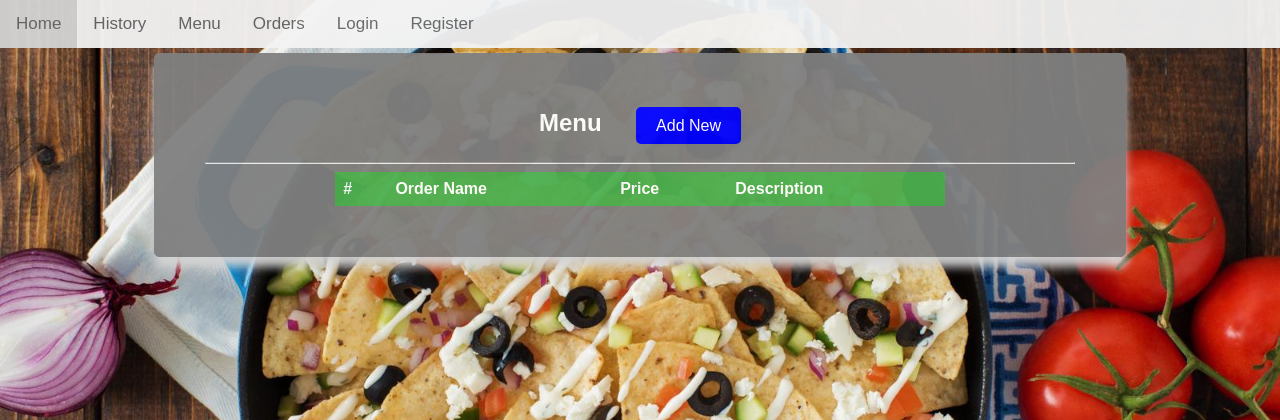
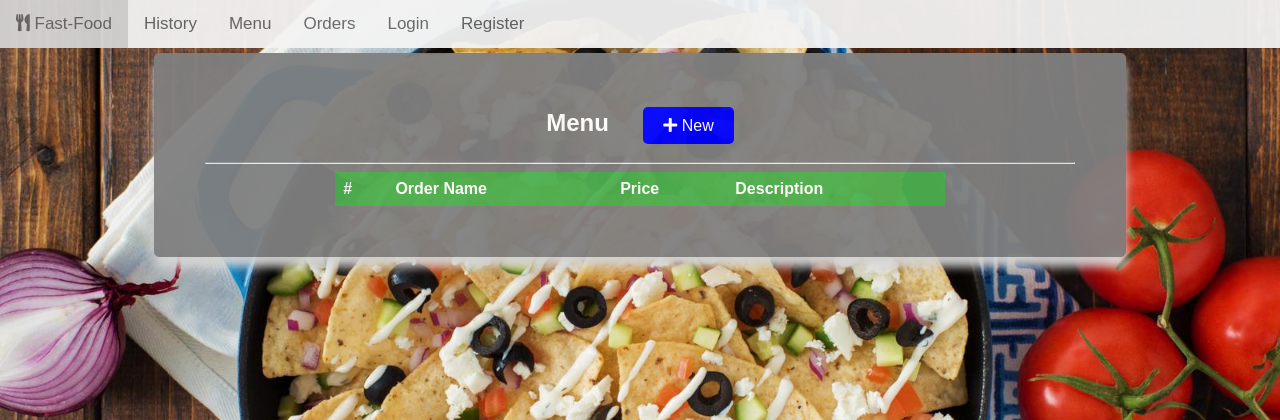
Before and after one commit to TeamoreA/fast-food-app, a Flask app: page /admin/admin_index in a window 1280 px wide. Shown: the top 420 px of the page. Run offline with Flask 2, Linux system fonts and the light colour scheme; lists and menus that the app fills with data are empty; some libraries are stand-ins or nearby versions.

Commit message:
fix the redirects [ch #161179487]

```diff
--- a/app/static/js/admin_orders.js
+++ b/app/static/js/admin_orders.js
@@ -29,7 +29,7 @@ orderProcess = () => {
     if(msg === "Order Status updated successfully"){
       document.getElementById('flash').innerHTML = msg;
       setTimeout(() => {document.getElementById("flash").innerHTML = "";}, 4000);
-      window.location.href = "{{ url_for('login') }}";
+      window.location.href = "/admin/orders_list";
     }
     else{
       document.getElementById('flash').innerHTML = msg;
--- a/app/static/js/create_order.js
+++ b/app/static/js/create_order.js
@@ -17,7 +17,7 @@ fetch(corsUrl + url)
 .catch(error => console.log(error));
 
 
-//function to create a new user
+//function to create a new order
 const token = localStorage.getItem("token");
 createOrder = () => {
   var corsUrl = 'https://cors-anywhere.herokuapp.com/';
@@ -45,7 +45,7 @@ createOrder = () => {
     if(msg === "Order created successfully"){
       document.getElementById('flash').innerHTML = msg;
       setTimeout(() => {document.getElementById("flash").innerHTML = "";}, 4000);
-      window.location.href = "/login";
+      window.location.href = "/admin/myorders";
     }
     else{
       document.getElementById('flash').innerHTML = msg;
--- a/app/static/js/menu.js
+++ b/app/static/js/menu.js
@@ -24,7 +24,7 @@ createMenu = () => {
     if(msg === "New food item been created successfully"){
       document.getElementById('flash').innerHTML = msg;
       setTimeout(() => {document.getElementById("flash").innerHTML = "";}, 5000);
-      window.location.href = "/api/v2/menu";
+      window.location.href = "/admin/admin_index";
     }
     else{
       document.getElementById('flash').innerHTML = msg;
@@ -43,8 +43,6 @@ fetch(corsUrl + url)
 })
 .then(function(data){
   let items = data["menu"];
-  // console.log(items);
-  // window.location.href = "{{ url_for('login') }}";
   for(i = 0; i < items.length; i++){
     document.getElementById('food_menu').innerHTML += `
     <tr>
--- a/app/static/js/users.js
+++ b/app/static/js/users.js
@@ -25,7 +25,7 @@ register = () => {
     if(msg === "New user has been created successfully"){
       document.getElementById('flash').innerHTML = msg;
       setTimeout(() => {document.getElementById("flash").innerHTML = "";}, 4000);
-      window.location.href = "{{ url_for('login') }}";
+      window.location.href = "/login";
     }
     else{
       document.getElementById('flash').innerHTML = msg;
@@ -60,7 +60,7 @@ login = () => {
       localStorage.setItem('token', access_token);
       document.getElementById('flash').innerHTML = msg;
       setTimeout(() => {document.getElementById("flash").innerHTML = "";}, 4000);
-      window.location.href = "{{ url_for('home') }}";
+      window.location.href = "/";
     }
     else{
       document.getElementById('flash').innerHTML = msg;
--- a/app/templates/admin_index.html
+++ b/app/templates/admin_index.html
@@ -5,7 +5,7 @@
     <span id="flash"></span>
 	<div class="header">
 		<h2 class="left-align">Menu</h2>
-		<a class="link-btn left-align button-primary" href="{{ url_for('create_menu') }}">Add New</a>
+		<a class="link-btn left-align button-primary" href="{{ url_for('create_menu') }}"><i class="fas fa-plus"></i> New</a>
 	</div>
 	<hr>
 	<div style="overflow-x:auto;">
--- a/app/templates/layout.html
+++ b/app/templates/layout.html
@@ -28,7 +28,7 @@
 </head>
 <body>
 	<nav class="topnav" id="myTopnav">
-		  <a class="active" href="{{ url_for('home') }}">Home</a>
+		  <a class="active" href="{{ url_for('home') }}"><i class="fas fa-utensils"></i>  Fast-Food</a>
 		  <a href="{{ url_for('user_orders') }}">History</a>
 		  <a href="{{ url_for('admin_index') }}">Menu</a>
 		  <a href="{{ url_for('orders_list') }}">Orders</a>
--- a/app/templates/orders_list.html
+++ b/app/templates/orders_list.html
@@ -11,7 +11,7 @@
       <span id="flash"></span>
       <form onsubmit="event.preventDefault();">
           <div>
-            <input type="number" placeholder="Enter order id to complete" id="order_id" style="padding: 6px;width: 30%;font-size: 15px; border-radius: 5px;" required>
+            <input type="number" placeholder="Enter order id to process" id="order_id" style="padding: 6px;width: 30%;font-size: 15px; border-radius: 5px;" required>
             <select style="padding: 6px;width: 30%;font-size: 15px; border-radius: 5px;" id="status">
               <option value="Processing" id="status" style="font-size: 15px;">Processing</option>
               <option value="Complete" id="status" style="font-size: 15px;">Complete</option>
```
